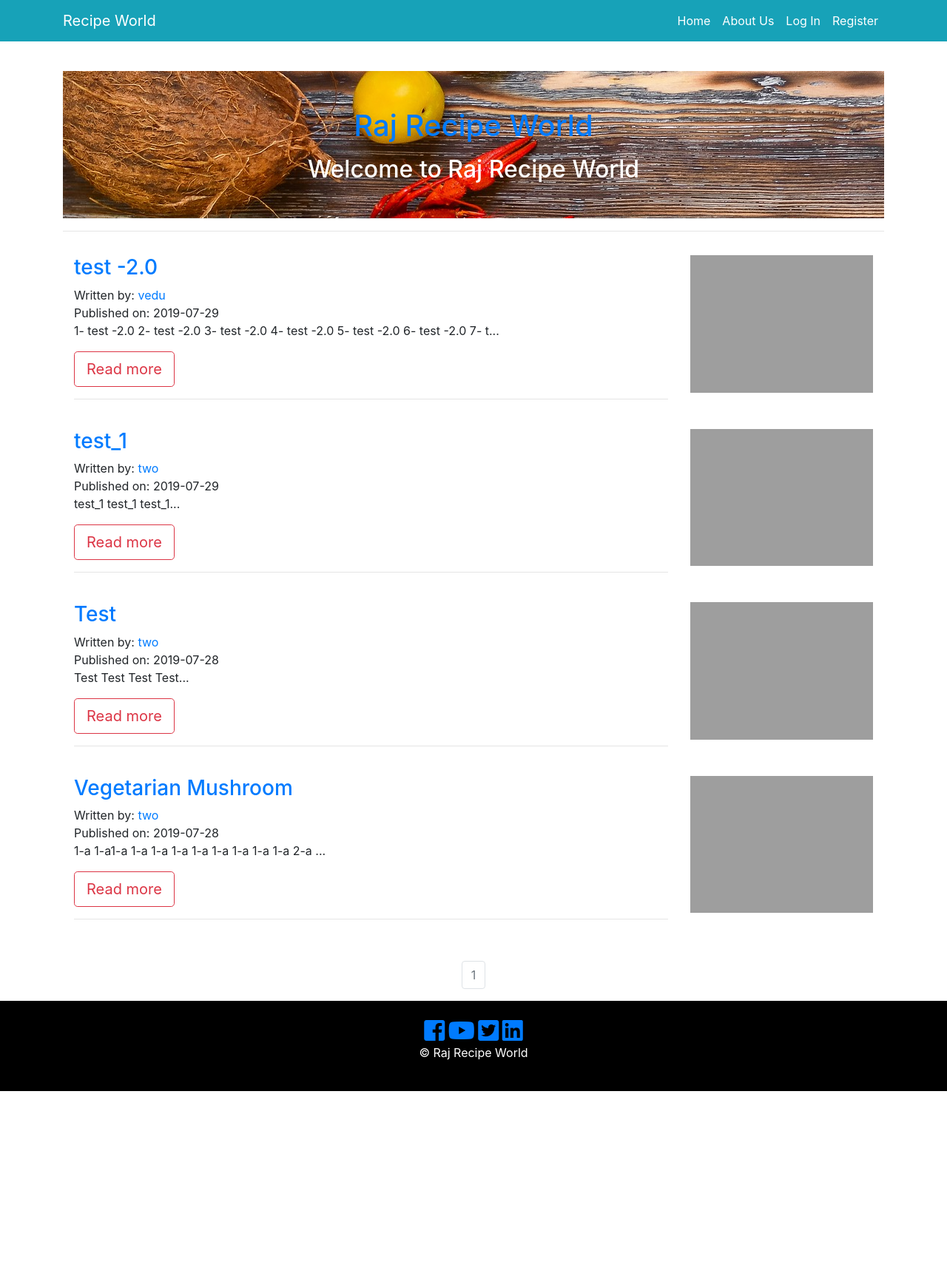
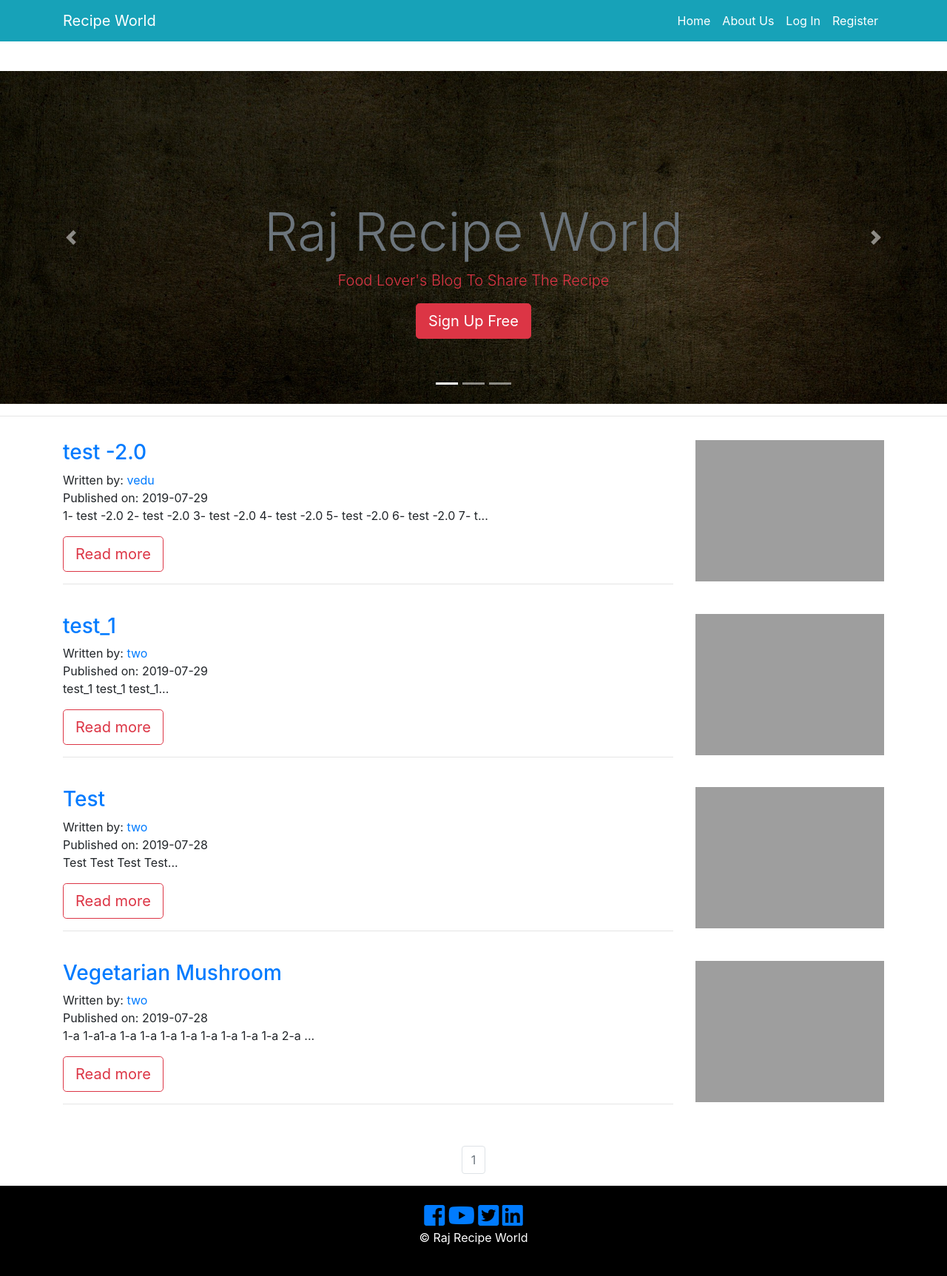
Before and after one commit to rajaneesh80/Code_Int_Data_Centric_Project_1.0, a Flask app: page / in a window 1280 px wide. Shown: the whole page at 74% size. Before the commit the page ends 1475 px from the top, so only its background shows below. Run offline with Flask 2, Linux system fonts and the light colour scheme; data comes from the database, SQL or seed files in the repository; some libraries are stand-ins or nearby versions.

Commit message:
carousel added

```diff
--- a/recipe_app/static/css/master.css
+++ b/recipe_app/static/css/master.css
@@ -1,13 +1,22 @@
+.carousel-item {
+  height: 450px;
+}
 
-#page-header {
-  height: 200px;
-  background: url('../img/food1.jpg');
-  background-position: 0 -360px;
-  background-attachment: fixed;
-  color: #fff;
-  border-bottom: 1px #eee solid;
-  padding-top: 50px;
+.carousel-image-1 {
+  background: url('../img/cook-3_1920.jpg');
+  background-size: cover;
 }
+
+.carousel-image-2 {
+  background: url('../img/bell-pepper-1_1920.jpg');
+  background-size: cover;
+}
+
+.carousel-image-3 {
+  background: url('../img/shish-kebab-3_1920.jpg');
+  background-size: cover;
+}
+
 
 #main-footer {
   background: #000;
--- a/recipe_app/templates/base.html
+++ b/recipe_app/templates/base.html
@@ -86,11 +86,10 @@
 
 
 
-<div class="container">
   {% block content %}
 
   {% endblock %}
-</div>
+
 
         <!-- FOOTER -->
          <footer id="main-footer" class="text-center p-4">
--- a/recipe_app/templates/index.html
+++ b/recipe_app/templates/index.html
@@ -21,16 +21,62 @@
 </div>
 <!-- Error Flash Message End -->
 
-<header id="page-header">
-    <div class="container">
-      <div class="row">
-        <div class="col-md-12 m-auto text-center">
-          <h1 class = "text-primary"> Raj Recipe World </h1>
-          <p> <h2 class = "text-secondar"> Welcome to Raj Recipe World </h2> </p>
+<!-- -->   <!-- --> <!-- --> <!--   --> <!-- --> <!-- --> <!-- --> <!-- -->
+<!-- -->   <!-- --> <!-- --> <!--   --> <!-- --> <!-- --> <!-- --> <!-- -->
+
+  <!-- SHOWCASE SLIDER -->
+  <section id="showcase" class="">
+    <div id="myCarousel" class="carousel slide" data-ride="carousel">
+      <ol class="carousel-indicators">
+        <li data-target="#myCarousel" data-slide-to="0" class="active"></li>
+        <li data-target="#myCarousel" data-slide-to="1"></li>
+        <li data-target="#myCarousel" data-slide-to="2"></li>
+      </ol>
+      <div class="carousel-inner">
+        <div class="carousel-item carousel-image-1 active">
+          <div class="container">
+            <div class="carousel-caption d-none d-sm-block text-center mb-5">
+              <h1 class="display-3 text-secondary"> Raj Recipe World</h1>
+              <p class="lead text-danger"> Food Lover's Blog To Share The Recipe </p>
+              <a href="contact.html" class="btn btn-danger btn-lg">Sign Up Free</a>
+            </div>
+          </div>
+        </div>
+
+        <div class="carousel-item carousel-image-2">
+          <div class="container">
+            <div class="carousel-caption d-none d-sm-block mb-5">
+             <h1 class="display-3 text-secondary"> Raj Recipe World</h1>
+              <p class="lead text-danger"> Food Lover's Blog To Share The Recipe </p>
+              <a href="contact.html" class="btn btn-primary btn-lg">Sign Up Now</a>
+            </div>
+          </div>
+        </div>
+
+        <div class="carousel-item carousel-image-3">
+          <div class="container">
+            <div class="carousel-caption d-none d-sm-block text-right mb-5">
+             <h1 class="display-3 text-secondary"> Raj Recipe World</h1>
+              <p class="lead text-danger"> Food Lover's Blog To Share The Recipe </p>
+              <a href="about.html" class="btn btn-success btn-lg">Learn More</a>
+            </div>
+          </div>
         </div>
       </div>
+
+      <a href="#myCarousel" data-slide="prev" class="carousel-control-prev">
+        <span class="carousel-control-prev-icon"></span>
+      </a>
+
+      <a href="#myCarousel" data-slide="next" class="carousel-control-next">
+        <span class="carousel-control-next-icon"></span>
+      </a>
     </div>
-  </header>
+  </section>
+
+<!-- -->   <!-- --> <!-- --> <!--   --> <!-- --> <!-- --> <!-- --> <!-- -->
+
+
 
   <hr>
 
@@ -76,8 +122,8 @@
            </div>
 
            {% endfor %}
-         </div> <!-- container -->
-       </section>
+  </div> <!-- container -->
+</section>
 
 
 
--- a/recipe_app/templates/login.html
+++ b/recipe_app/templates/login.html
@@ -16,10 +16,10 @@
   {% endif %}
 {% endwith %}
 
-</div>
+
 <!-- Error Flash Message End -->
 
-
+<div class="container">
 <form method="POST" action="">
     {# This hidden_tag is a CSRF security feature. #}
     {{ form.hidden_tag() }}
@@ -70,6 +70,7 @@
         </small>
     </div>
 
+</div>
 
 {% endblock %}
 <!-- --> <!-- --> <!-- --> <!-- --> <!-- -->
--- a/recipe_app/templates/register.html
+++ b/recipe_app/templates/register.html
@@ -18,7 +18,7 @@
 
 </div>
 <!-- Error Flash Message End -->
-
+<div class="container">
 <form method="POST" action="">
     {# This hidden_tag is a CSRF security feature. #}
     {{ form.hidden_tag() }}
@@ -88,4 +88,5 @@
         			</small>
     			</div>
 </form>
+</div>
 {% endblock %}
```
Also changed, not shown: recipe_app/static/img/bell-pepper-1_1920.jpg (added), recipe_app/static/img/cook-3_1920.jpg (added), recipe_app/static/img/shish-kebab-3_1920.jpg (added), recipe_app/templates/carosol.html (added).
